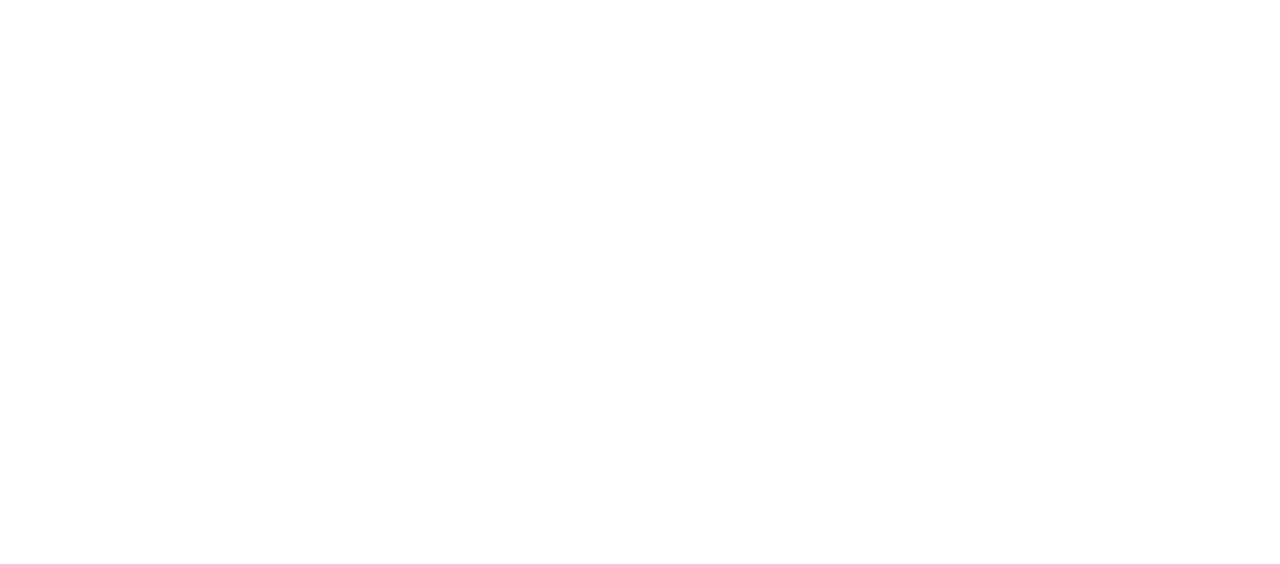
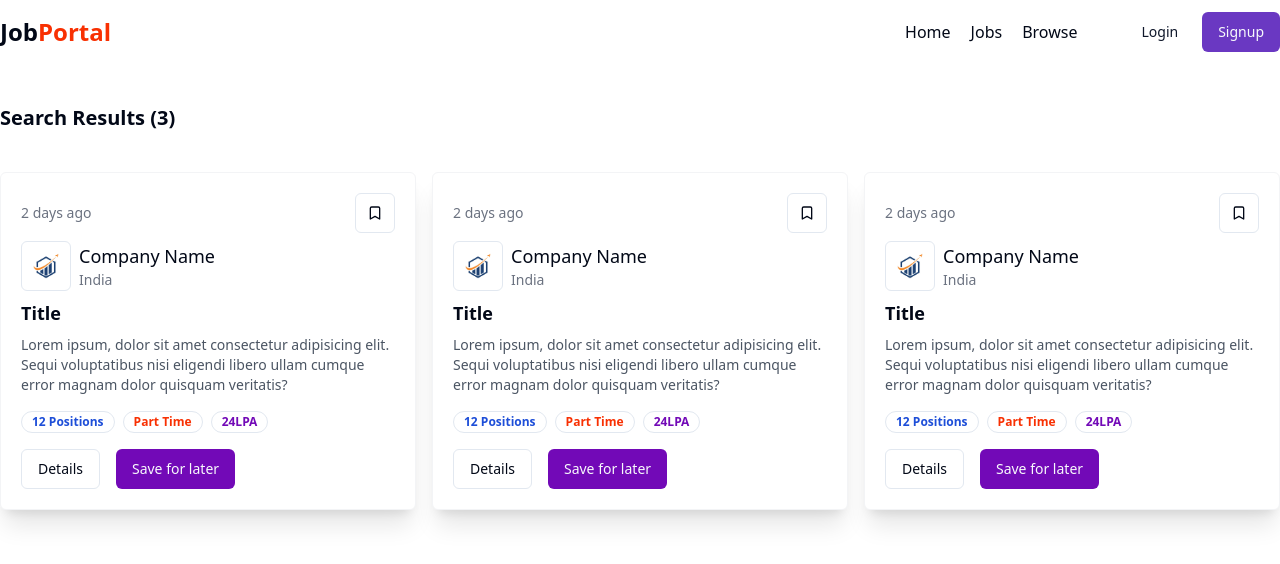
Before and after one commit to ansi00/Job-Portal, a React (Vite) app in the folder Frontend/: page /browse in a window 1280 px wide. Before the commit this address had no page. Shown: the top 564 px of the page. Built offline with nearby package versions, Linux system fonts and the light colour scheme.

Commit message:
Added dummy UI for Browse page

```diff
--- a/Frontend/src/App.jsx
+++ b/Frontend/src/App.jsx
@@ -3,7 +3,7 @@ import Login from "./components/auth/Login";
 import Signup from "./components/auth/Signup";
 import Home from "./components/Home";
 import Jobs from "./components/Jobs";
-
+import Browse from "./components/Browse";
 function App() {
   return (
     <BrowserRouter>
@@ -12,6 +12,7 @@ function App() {
         <Route path="/signup" element={<Signup />} />
         <Route path="/login" element={<Login />} />
         <Route path="/jobs" element={<Jobs />} />
+        <Route path="/browse" element={<Browse />} />
       </Routes>
     </BrowserRouter>
   );
--- /dev/null
+++ b/Frontend/src/components/Browse.jsx
@@ -0,0 +1,22 @@
+import React from "react";
+import Navbar from "./shared/Navbar";
+import Job from "./Job";
+
+export default function Browse() {
+  const randomJobs = [1, 2, 3];
+  return (
+    <div>
+      <Navbar />
+      <div className="max-w-7xl mx-auto my-10">
+        <h1 className="font-bold text-xl my-10">
+          Search Results ({randomJobs.length})
+        </h1>
+        <div className="grid grid-cols-3 gap-4">
+          {randomJobs.map((item, index) => {
+            return <Job />;
+          })}
+        </div>
+      </div>
+    </div>
+  );
+}
```
